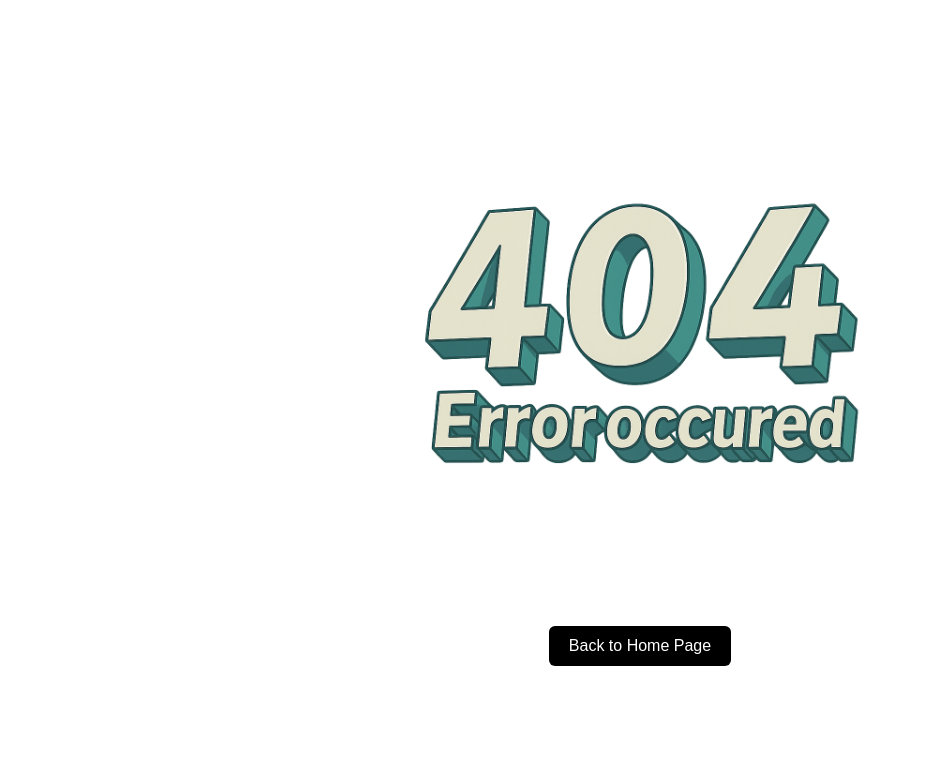
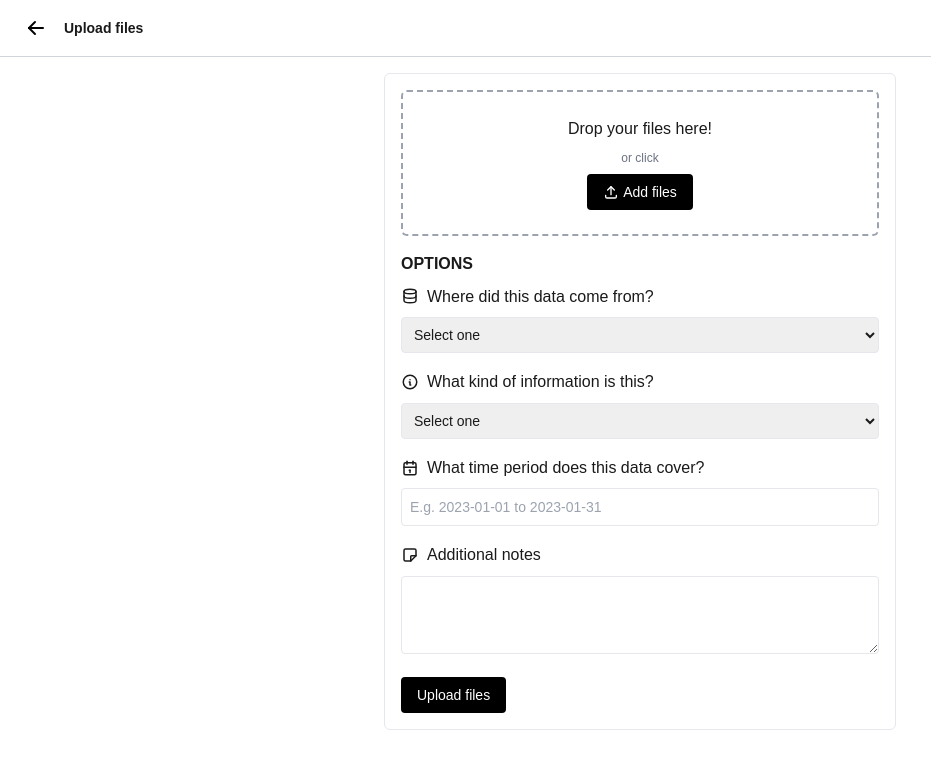
Before and after one commit to Kelocker/UM-HACKATHON-2025-BENINGING, a React (Create React App) app in the folder frontend/: page /upload in a window 1280 px wide. Before the commit this address had no page. Shown: the top 768 px of the page, without its empty margins (0-931 px from the left). Built offline with nearby package versions, Linux system fonts and the light colour scheme.

Commit message:
add form

```diff
--- a/frontend/src/AppRouter.tsx
+++ b/frontend/src/AppRouter.tsx
@@ -3,6 +3,7 @@ import { createBrowserRouter, RouterProvider } from "react-router-dom";
 import HomePage from "./page/HomePage.tsx";
 import AiBotPage from "./page/AiBotPage.tsx";
 import ErrorPage from "./page/ErrorPage.tsx";
+import UploadPage from "./page/UploadPage.tsx";
 
 export const router = createBrowserRouter([
   {
@@ -11,6 +12,7 @@ export const router = createBrowserRouter([
     children: [
       { path: "/", element: <HomePage /> },
       { path: "/aibot", element: <AiBotPage /> },
+      { path: "/upload", element: <UploadPage /> },
     ],
   },
 ]);
--- a/frontend/src/page/HomePage.tsx
+++ b/frontend/src/page/HomePage.tsx
@@ -20,6 +20,7 @@ import {
   IconLabelImportantFilled,
   IconRobot,
   IconFiretruck,
+  IconUpload,
 } from "@tabler/icons-react";
 
 // import LocalNotificationButton from "../components/LocalNotificationButton.tsx";
@@ -77,6 +78,7 @@ const HomePage = () => {
         </div>
         <div className="flex items-center gap-2">
           <IconButton onClick={() => navigate("/aibot")} Icon={IconRobot} />
+          <IconButton onClick={() => navigate("/upload")} Icon={IconUpload} />
         </div>
       </div>
 
--- /dev/null
+++ b/frontend/src/page/UploadPage.tsx
@@ -0,0 +1,223 @@
+import React, { useState, useRef } from "react";
+import { useNavigate } from "react-router-dom";
+import {
+  IconDatabase,
+  IconInfoCircle,
+  IconCalendar,
+  IconNote,
+  IconUpload,
+  IconArrowLeft,
+} from "@tabler/icons-react";
+import IconButton from "../components/IconButton.tsx";
+
+type DialogStage = "loading" | "done";
+
+const UploadPage: React.FC = () => {
+  const navigate = useNavigate();
+
+  const [selectedFiles, setSelectedFiles] = useState<File[]>([]);
+  const fileInputRef = useRef<HTMLInputElement>(null);
+
+  const [dataSource, setDataSource] = useState("");
+  const [infoType, setInfoType] = useState("");
+  const [timePeriod, setTimePeriod] = useState("");
+  const [additionalNotes, setAdditionalNotes] = useState("");
+
+  const [showDialog, setShowDialog] = useState(false);
+  const [dialogStage, setDialogStage] = useState<DialogStage>("loading");
+
+  const handleFileChange = (e: React.ChangeEvent<HTMLInputElement>) => {
+    if (!e.target.files) return;
+    const files = Array.from(e.target.files);
+    setSelectedFiles(files);
+  };
+
+  const handleBrowseFiles = () => {
+    fileInputRef.current?.click();
+  };
+
+  const handleUpload = () => {
+    setShowDialog(true);
+    setDialogStage("loading");
+
+    // Simulate 8-second loading
+    setTimeout(() => {
+      setDialogStage("done");
+    }, 8000);
+  };
+
+  const handleProceedToChat = () => {
+    // Use the first file’s name or fallback
+    const filename = selectedFiles[0]?.name || "UploadedFile";
+    navigate("/aibot", {
+      state: { code: "upload", title: filename },
+    });
+  };
+
+  return (
+    <div className="flex flex-col min-h-screen bg-white">
+      <div className="flex items-center justify-between px-4 py-2 border-b border-gray-300">
+        <div className="flex items-center gap-2">
+          <IconButton onClick={() => navigate(-1)} Icon={IconArrowLeft} />
+          <span className="font-bold text-sm">Upload files</span>
+        </div>
+      </div>
+      <div className="w-full mt-4 flex flex-col items-center">
+        <div className="max-w-lg w-full border rounded-md p-4">
+          <div
+            className="border-2 w-full border-dashed border-gray-400 rounded-md py-6 px-2 flex flex-col items-center justify-center text-center cursor-pointer"
+            onClick={handleBrowseFiles}
+          >
+            <p className="mb-2">Drop your files here!</p>
+            <p className="text-xs text-gray-500">or click</p>
+            <button
+              onClick={handleBrowseFiles}
+              className="mt-2 px-4 py-2 bg-black text-white text-sm rounded flex items-center gap-1"
+            >
+              <IconUpload size={16} />
+              Add files
+            </button>
+            <input
+              type="file"
+              multiple
+              ref={fileInputRef}
+              className="hidden"
+              onChange={handleFileChange}
+            />
+          </div>
+
+          <ul className="mt-2 text-sm list-disc list-inside">
+            {selectedFiles.map((file, idx) => (
+              <li key={idx} className="truncate">
+                {file.name}
+              </li>
+            ))}
+          </ul>
+
+          {/* Tabs: We'll skip them for brevity; just put "Options" section here */}
+          <div className="mt-4">
+            <div className="font-semibold mb-2">OPTIONS</div>
+
+            {/* Data source */}
+            <label className="flex items-center gap-2 mb-2">
+              <IconDatabase size={18} />
+              <span>Where did this data come from?</span>
+            </label>
+            <select
+              value={dataSource}
+              onChange={(e) => setDataSource(e.target.value)}
+              className="w-full border rounded p-2 text-sm mb-4"
+            >
+              <option value="" disabled>
+                Select one
+              </option>
+              <option>Shopee Seller Centre</option>
+              <option>Lazada Seller Center</option>
+              <option>GrabFood / GrabMerchant</option>
+              <option>FoodPanda Portal</option>
+              <option>TikTok Shop</option>
+              <option>Facebook / Instagram / WhatsApp Sales</option>
+              <option>My POS System</option>
+              <option>My Own Record</option>
+              <option>Other</option>
+            </select>
+
+            {/* Information type */}
+            <label className="flex items-center gap-2 mb-2">
+              <IconInfoCircle size={18} />
+              <span>What kind of information is this?</span>
+            </label>
+            <select
+              value={infoType}
+              onChange={(e) => setInfoType(e.target.value)}
+              className="w-full border rounded p-2 text-sm mb-4"
+            >
+              <option value="" disabled>
+                Select one
+              </option>
+              <option>Daily Sales Summary</option>
+              <option>Monthly Sales Report</option>
+              <option>Order List</option>
+              <option>Inventory List</option>
+              <option>Customer List</option>
+              <option>Product Details</option>
+              <option>Expense Record</option>
+              <option>Other</option>
+            </select>
+
+            {/* Time period */}
+            <label className="flex items-center gap-2 mb-2">
+              <IconCalendar size={18} />
+              <span>What time period does this data cover?</span>
+            </label>
+            <input
+              type="text"
+              placeholder="E.g. 2023-01-01 to 2023-01-31"
+              value={timePeriod}
+              onChange={(e) => setTimePeriod(e.target.value)}
+              className="w-full border rounded p-2 text-sm mb-4"
+            />
+
+            {/* Additional notes */}
+            <label className="flex items-center gap-2 mb-2">
+              <IconNote size={18} />
+              <span>Additional notes</span>
+            </label>
+            <textarea
+              value={additionalNotes}
+              onChange={(e) => setAdditionalNotes(e.target.value)}
+              className="w-full border rounded p-2 text-sm mb-4"
+              rows={3}
+            ></textarea>
+          </div>
+
+          <div className="flex items-center gap-4">
+            <button
+              onClick={handleUpload}
+              className="bg-black text-white px-4 py-2 rounded text-sm"
+            >
+              Upload files
+            </button>
+            {/* <button
+              onClick={() => navigate(-1)}
+              className="text-sm underline text-gray-600"
+            >
+              Cancel
+            </button> */}
+          </div>
+        </div>
+      </div>
+      {showDialog && (
+        <div className="fixed inset-0 bg-black bg-opacity-50 flex items-center justify-center">
+          <div className="bg-white text-black p-6 rounded w-72 text-center relative">
+            {dialogStage === "loading" && (
+              <>
+                <div className="mb-3">Analyzing the data...</div>
+              </>
+            )}
+            {dialogStage === "done" && (
+              <>
+                <div className="mb-3 font-semibold">
+                  We've received your data!
+                </div>
+                <p className="text-sm mb-3">
+                  To ensure everything is accurate before saving, our AI
+                  assistant has 1-2 quick questions. A short chat will help us
+                  get it right.
+                </p>
+                <button
+                  className="bg-black text-white px-4 py-2 rounded text-sm"
+                  onClick={handleProceedToChat}
+                >
+                  Proceed to chat?
+                </button>
+              </>
+            )}
+          </div>
+        </div>
+      )}
+    </div>
+  );
+};
+
+export default UploadPage;
```
